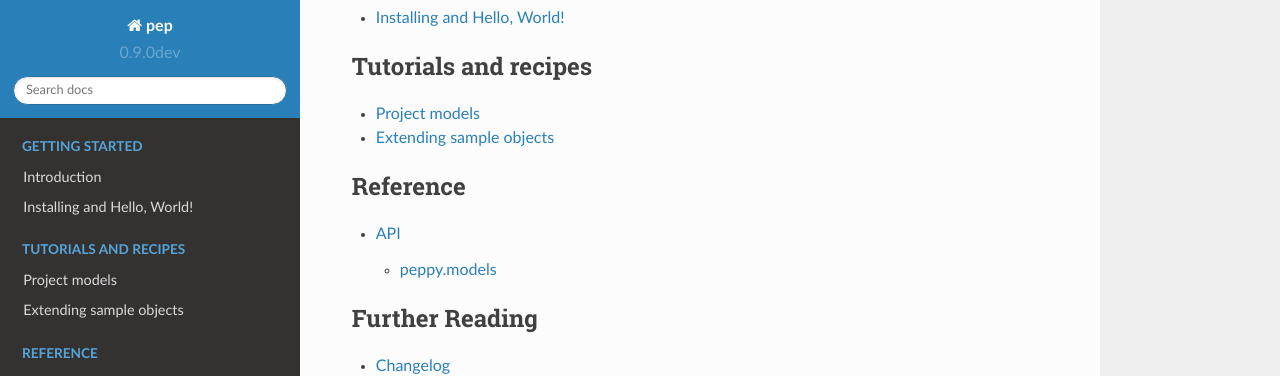
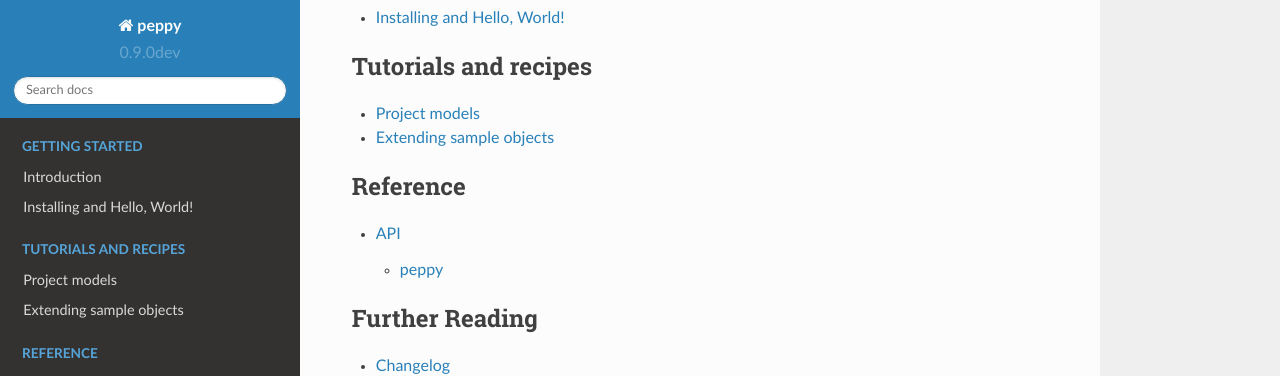
Before and after one commit to pepkit/peppy, a Sphinx documentation site: the page built from doc/source/index.rst, in a window 1280 px wide and 900 px high, scrolled down 554 px. Shown: the top 376 px of the window. Built offline with Sphinx 7.4.7 and the Read the Docs theme 2.0.0, drawn with Linux system fonts in a browser that asks for light colours; pages that are not in the unit, such as notebooks, are missing from menus.

Commit message:
fix docs

```diff
--- a/doc/source/api.rst
+++ b/doc/source/api.rst
@@ -1,7 +1,7 @@
 API
 ===
 
-peppy.models
+peppy
 -----------------------
-.. automodule:: peppy.models
+.. automodule:: peppy
     :members:
--- a/doc/source/conf.py
+++ b/doc/source/conf.py
@@ -51,7 +51,7 @@
 master_doc = 'index'
 
 # General information about the project.
-project = u'pep'
+project = u'peppy'
 copyright = u'2017, pepkit'
 
 # The version info for the project you're documenting, acts as replacement for
```
